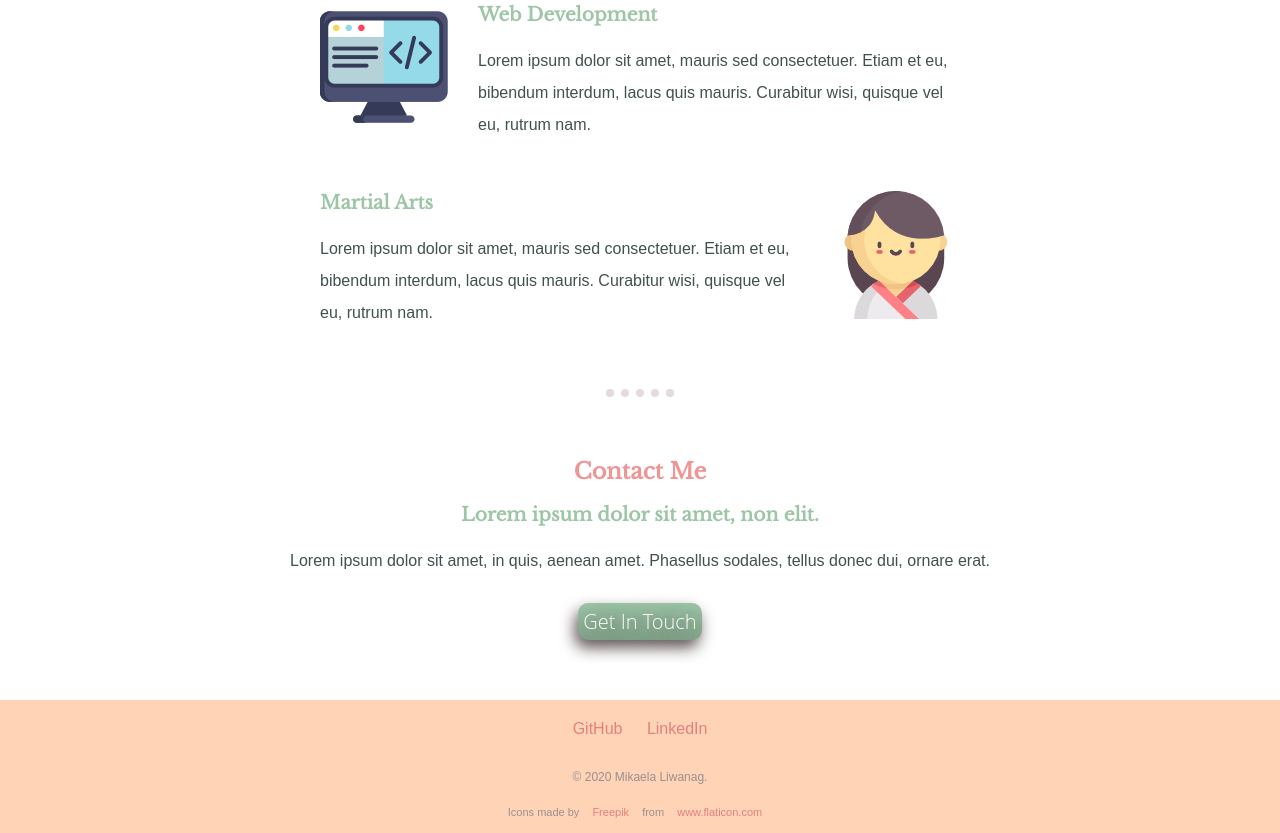
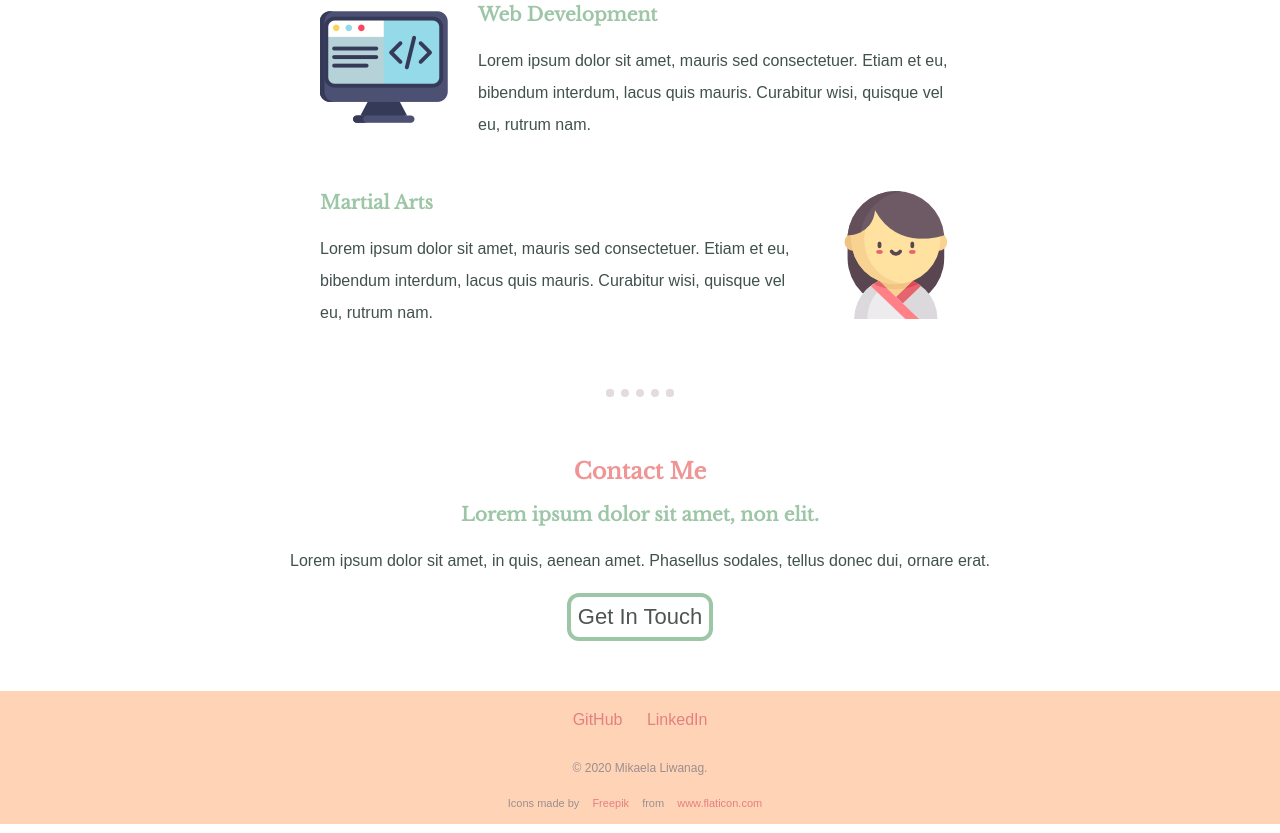
Before and after one commit to mikaela301/portfolio, a plain HTML site: page index.html in a window 1280 px wide. Shown: the part 1303-2136 px from the top of the page. Drawn offline with nearby package versions, Linux system fonts and the light colour scheme; a web font is replaced by a local one.

Commit message:
Updated contact button.

```diff
--- a/css/styles.css
+++ b/css/styles.css
@@ -23,7 +23,7 @@ h2 {
 h3 {
     color: #9dc6a7;
     font-family: 'Libre Baskerville', serif;
-    font-weight: bolder;
+    font-weight: bold;
 }
 
 p{
@@ -46,6 +46,7 @@ a {
 
 a:hover {
     color: #ffffff;
+    text-decoration: underline;
 }
 
 /**********Top container(header)***********/
@@ -109,6 +110,33 @@ a:hover {
 }
 
 .btn {
+    -webkit-border-radius: 12px;
+    -moz-border-radius: 12px;
+    border-radius: 12px;
+    color: #4E5450;
+    font-family: 'Muli', sans-serif;
+    font-size: 22px;
+    font-weight: 500;
+    padding: 7px;
+    background-color: #FFFFFF;
+    border: solid #9DC6A7 4px;
+    text-decoration: none;
+    display: inline-block;
+    cursor: pointer;
+    text-align: center
+}
+
+.btn:hover {
+    background: #9DC6A7;
+    border: solid #9DC6A7 4px;
+    -webkit-border-radius: 12px;
+    -moz-border-radius: 12px;
+    border-radius: 12px;
+    text-decoration: none;
+}
+
+/*
+.btn {
     background: #9DC6A7;
     background-image: -webkit-linear-gradient(top, #9DC6A7, #81A38A);
     background-image: -moz-linear-gradient(top, #9DC6A7, #81A38A);
@@ -141,36 +169,6 @@ a:hover {
     background-image: -o-linear-gradient(top, #F09595, #DD7979);
     background-image: linear-gradient(to bottom, #F09595, #DD7979);
     text-decoration: none;
-}
-
-/*********contact button********
-.btn {
-    -webkit-border-radius: 10px;
-    -moz-border-radius: 10px;
-    border-radius: 10px;
-    color: #FFFFFF;
-    font-family: 'Muli', sans-serif;
-    font-size: 20px;
-    font-weight: 300;
-    padding: 5px;
-    background-color: #9DC6A7;
-    box-shadow: -3px 8px 15px 0px #685D5D;
-    -webkit-box-shadow: -3px 8px 15px 0px #685D5D;
-    -moz-box-shadow: -3px 8px 15px 0px #685D5D;
-    border: solid #9DC6A7 2px;
-    text-decoration: none;
-    display: inline-block;
-    cursor: pointer;
-    text-align: center;
-}
-
-    .btn:hover {
-    background: #f09595;
-    border: solid #f09595 3px;
-    -webkit-border-radius: 12px;
-    -moz-border-radius: 12px;
-    border-radius: 12px;
-    text-decoration: none;
 }*/
 
 /************Bottom container (footer)***************/
--- a/index.html
+++ b/index.html
@@ -56,7 +56,7 @@
       <h2>Contact Me</h2>
       <h3>Lorem ipsum dolor sit amet, non elit.</h3>
       <p class="contact">Lorem ipsum dolor sit amet, in quis, aenean amet. Phasellus sodales, tellus donec dui, ornare erat.</p>
-      <a class="btn" href="mailto:Mikaela301@email.com">Get In Touch</a>
+      <button class="btn" href="mailto:Mikaela301@email.com">Get In Touch</button>
     </div>
 
   </div>
```
